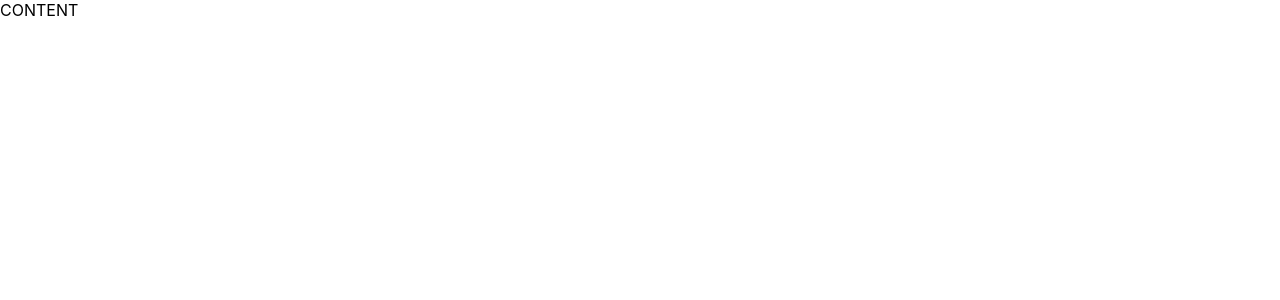
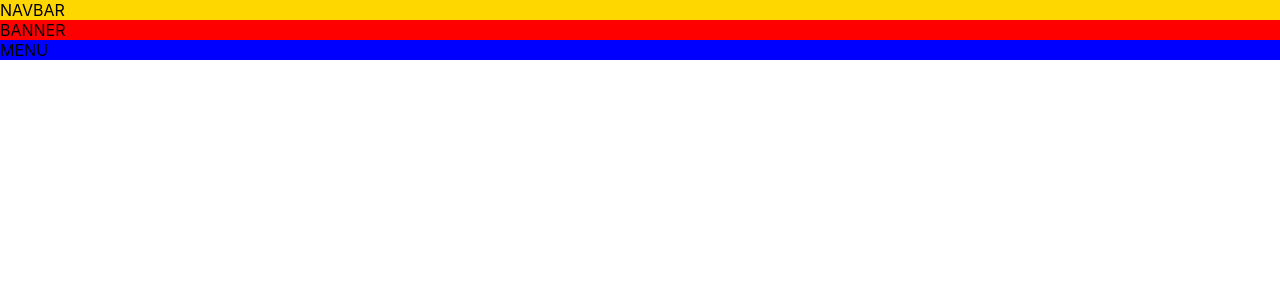
Before and after one commit to jro31/react-food-delivery, a React (Create React App) app: page / in a window 1280 px wide. Shown: the top 300 px of the page. Built offline with nearby package versions, Linux system fonts and the light colour scheme.

Commit message:
Add parent component skeleton

```diff
--- a/src/App.js
+++ b/src/App.js
@@ -1,6 +1,15 @@
+import React from 'react';
+import Navbar from './navbar/Navbar';
+import Banner from './banner/Banner';
+import Menu from './menu/Menu';
+
 const App = () => {
   return (
-    <div>CONTENT</div>
+    <React.Fragment>
+      <Navbar />
+      <Banner />
+      <Menu />
+    </React.Fragment>
   );
 }
 
--- /dev/null
+++ b/src/banner/Banner.js
@@ -0,0 +1,9 @@
+import styles from './Banner.module.css';
+
+const Banner = () => {
+  return (
+    <div className={styles.banner}>BANNER</div>
+  )
+}
+
+export default Banner;
--- /dev/null
+++ b/src/banner/Banner.module.css
@@ -0,0 +1,3 @@
+.banner {
+  background-color: red;
+}
--- /dev/null
+++ b/src/menu/Menu.js
@@ -0,0 +1,9 @@
+import styles from './Menu.module.css';
+
+const Menu = () => {
+  return (
+    <div className={styles.menu}>MENU</div>
+  )
+}
+
+export default Menu;
--- /dev/null
+++ b/src/menu/Menu.module.css
@@ -0,0 +1,3 @@
+.menu {
+  background-color: blue;
+}
--- /dev/null
+++ b/src/navbar/Navbar.js
@@ -0,0 +1,9 @@
+import styles from './Navbar.module.css';
+
+const Navbar = () => {
+  return (
+    <div className={styles.navbar}>NAVBAR</div>
+  )
+}
+
+export default Navbar;
--- /dev/null
+++ b/src/navbar/Navbar.module.css
@@ -0,0 +1,3 @@
+.navbar {
+  background-color: gold;
+}
```
